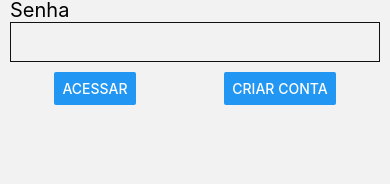
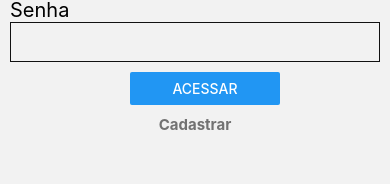
Before and after one commit to LeoLSR/React-native-SistemaLogin1, a React Native app: screen /Home in a window 390 px wide. Shown: the part 256-440 px from the top of the page. Built offline with nearby package versions, Linux system fonts and the light colour scheme.

Commit message:
CORRIGIDO BOTÃO CADASTRAR, E ACESSAR CENTRALIZADO.

```diff
--- a/src/Home/index.js
+++ b/src/Home/index.js
@@ -1,6 +1,6 @@
 import 'react-native-gesture-handler';
 import React, {useState} from 'react';
-import {View, Text, TextInput, Button, Image} from 'react-native'
+import {View, Text, TextInput, Button, Image, TouchableOpacity} from 'react-native'
 import firebase from '../firebaseConnection'
 import styles from "../Styles/Estilos";
 import {NavigationContainer, useNavigation} from "@react-navigation/native";
@@ -67,18 +67,17 @@ export default function Home() {
                 secureTextEntry={true}
             />
 
-            <View style={styles.botoes}>
+            <View style={{width: 150, marginLeft:120}}>
                 <Button
                     title={"Acessar"}
                     onPress={logar}
                 />
-                <Button
-                    title={"Criar Conta"}
-                    onPress={areaRegistrar}
-                />
+            </View>
 
+            <TouchableOpacity>
+                <Text  style={styles.botoes}>Cadastrar</Text>
+            </TouchableOpacity>
 
-            </View>
             <Text style={{marginTop: 20, marginBottom: 20, fontSize: 23, textAlign: 'center'}}>
 
             </Text>
--- a/src/Styles/Estilos.js
+++ b/src/Styles/Estilos.js
@@ -23,8 +23,11 @@ const styles = StyleSheet.create({
     },
     botoes: {
 
-        flexDirection: 'row',
-        justifyContent: 'space-around',
+textAlign: 'center',
+      fontWeight: 'bold',
+        color: '#727272',
+        fontSize: 15,
+        marginTop: 10,
 
     },
     logo: {
```
